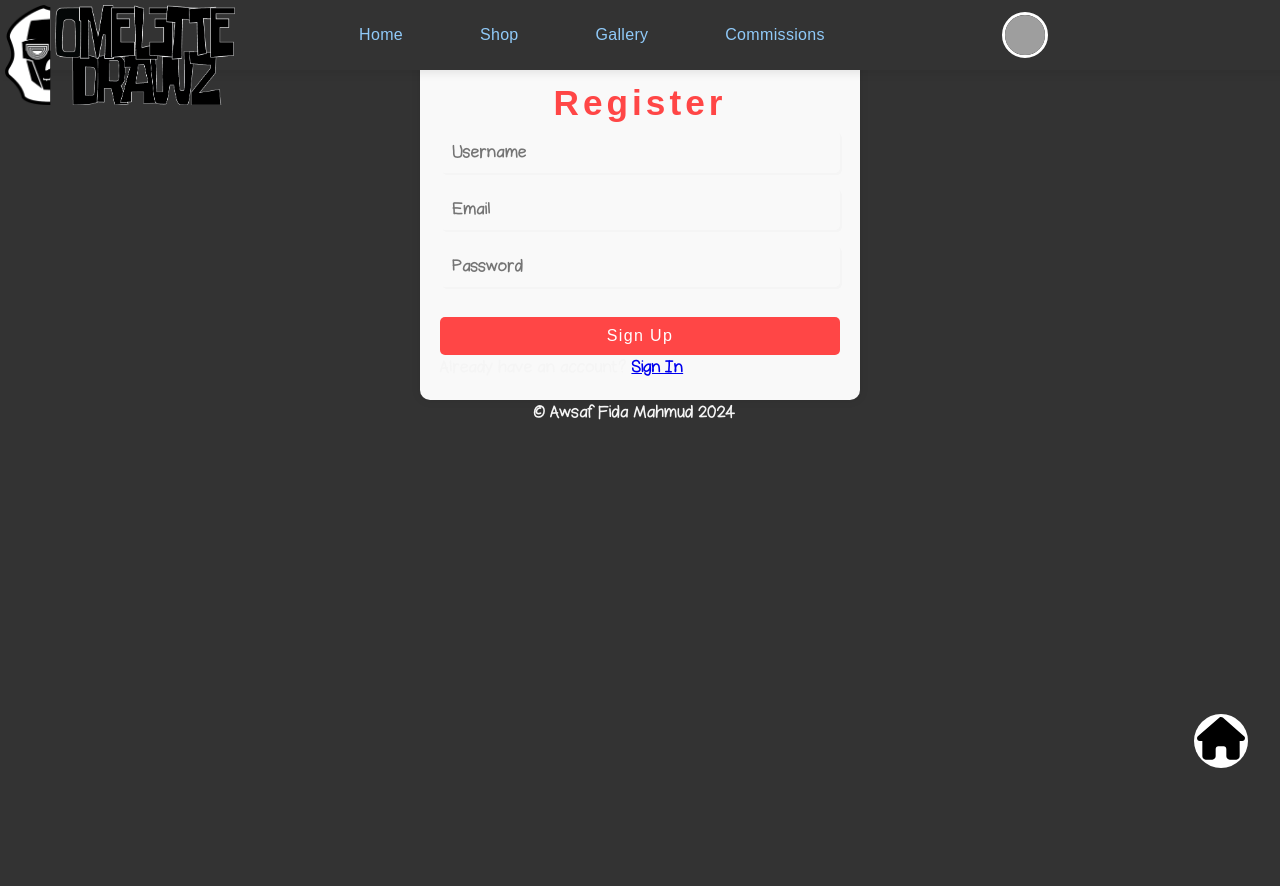
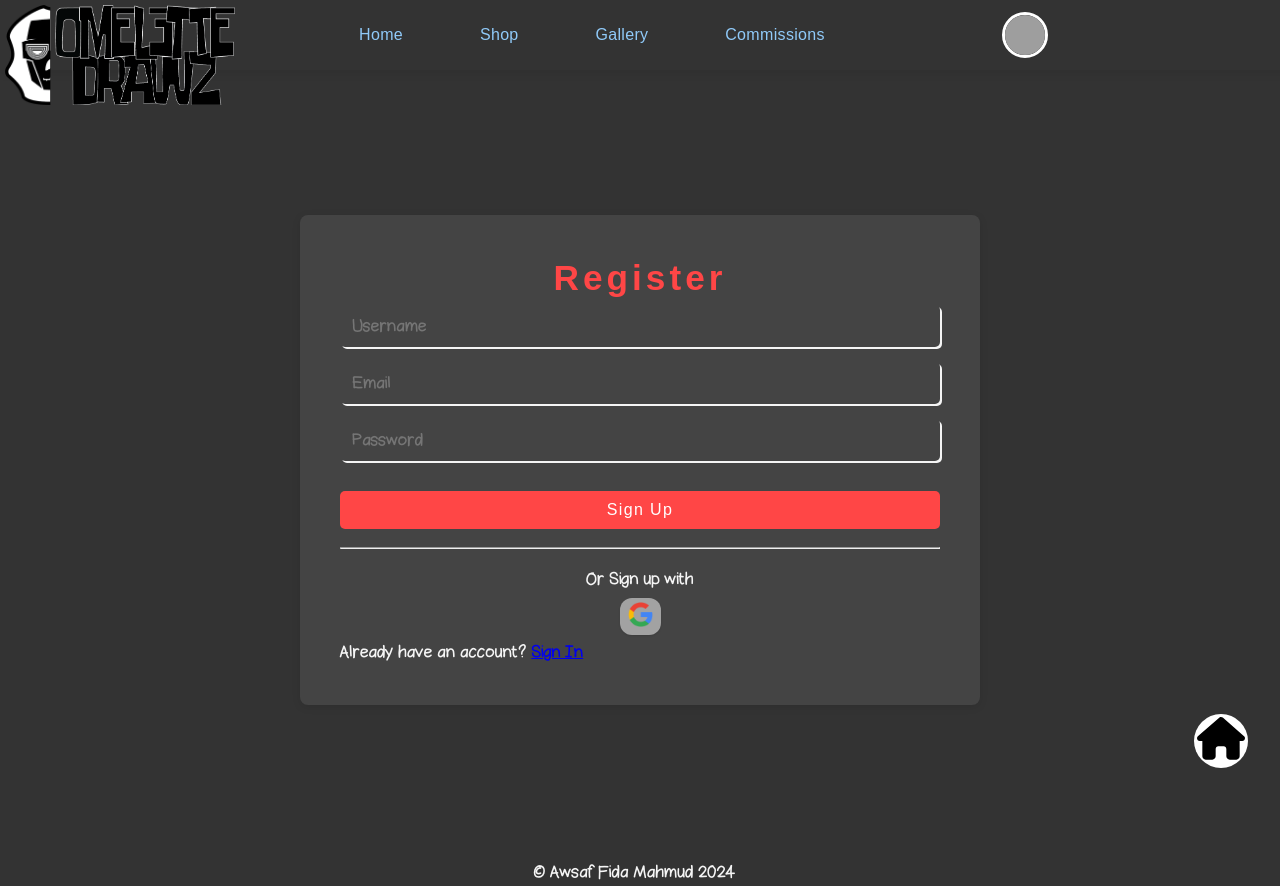
Before and after one commit to omelettech/omelettedrawz, a React (Create React App) app: page /register in a window 1280 px wide. Before the commit the page ends 800 px from the top, so only its background shows below. Built offline with nearby package versions, Linux system fonts and the light colour scheme; no server answers; grey boxes are pictures that could not be loaded; a web font is replaced by a local one.

Commit message:
Changed login and register fomrs

```diff
--- a/src/components/SmartForm/SmartForm.css
+++ b/src/components/SmartForm/SmartForm.css
@@ -28,7 +28,7 @@ body[data-theme='dark'] {
     max-width: 600px;
     margin: 0 auto;
     padding: 20px;
-    background-color: var(--form-bg);
+    background-color: var(--card-background);
     border-radius: 8px;
     box-shadow: 0 2px 8px rgba(0, 0, 0, 0.1);
 }
--- a/src/index.css
+++ b/src/index.css
@@ -91,7 +91,9 @@ body[data-theme='light'] {
     font-style: normal;
 
 }
-
+html,body,#root{
+    height: 100%;
+}
 * {
     padding: 0;
     margin: 0;
--- a/src/pages/Auth/Login.css
+++ b/src/pages/Auth/Login.css
@@ -1,13 +1,5 @@
 
 
-.signin-container {
-  max-width: 400px;
-  margin: 0 auto;
-  padding: 20px;
-  background-color: #f9f9f9;
-  border-radius: 10px;
-  box-shadow: 0 0 10px rgba(0, 0, 0, 0.1);
-}
 
 .signin-title {
   text-align: center;
@@ -53,3 +45,6 @@
 .badge:hover{
   filter: invert();
 }
+.form-container a:visited{
+  color: var(--primary-color);
+}
--- a/src/pages/Auth/Login.js
+++ b/src/pages/Auth/Login.js
@@ -1,11 +1,12 @@
 import React, {useContext, useState} from 'react';
 import './Login.css';
-import {useNavigate} from 'react-router-dom'
+import {Link, useNavigate} from 'react-router-dom'
 import {auth} from '../../config/firebase';
 import {signInWithEmailAndPassword} from 'firebase/auth';
 import {AuthContext} from '../../context/AuthContext';
 import {GoogleAuthProvider, signInWithPopup} from 'firebase/auth';
 import g_logo from "../../assets/images/google_logo.png"
+
 function SignIn() {
     const [email, setEmail] = useState('');
     const [password, setPassword] = useState('');
@@ -38,6 +39,13 @@ function SignIn() {
     }
 
     return (
+        <div style={{
+            height: "100%",
+            display: "flex",
+            justifyContent: "center",
+            alignItems: "center",
+            margin: 0,
+        }}>
             <div className="form-container">
                 <h2 className="signin-title">Sign In</h2>
                 {currentUser && <p>Welcome back, {currentUser.email}</p>}
@@ -62,13 +70,17 @@ function SignIn() {
                 <br/>
                 <hr/>
                 <p align={'center'}>Or log in with</p>
-            <div style={{display:'flex',flexDirection:"row",justifyContent: 'center'}}>
+                <div style={{display: 'flex', flexDirection: "row", justifyContent: 'center'}}>
                     <button onClick={handleGoogleLogin} className={"badge"}><img
                         src={g_logo}
                         alt="Google logo"
                         style={{width: '25px'}}
                     /></button>
                 </div>
+                <p>
+                    Don't an account? <Link to='/register'>Register</Link>
+                </p>
+            </div>
         </div>
     );
 }
--- a/src/pages/Auth/Register.css
+++ b/src/pages/Auth/Register.css
@@ -1,13 +1,4 @@
 
-
-.register-container {
-  max-width: 400px;
-  margin: 0 auto;
-  padding: 20px;
-  background-color: #f9f9f9;
-  border-radius: 10px;
-  box-shadow: 0 0 10px rgba(0, 0, 0, 0.1);
-}
 
 .register-title {
   text-align: center;
@@ -38,3 +29,6 @@
 .register-button:hover {
   background-color: var(--primary-color), 10%;
 }
+
+.form-container a:visited{
+text-decoration: none}
--- a/src/pages/Auth/Register.js
+++ b/src/pages/Auth/Register.js
@@ -1,14 +1,29 @@
 import React, {useState} from 'react';
 import './Register.css';
-import { auth } from '../../config/firebase';
-import { createUserWithEmailAndPassword,getAuth } from 'firebase/auth';
-import {Link} from "react-router-dom";
+import {auth} from '../../config/firebase';
+import {createUserWithEmailAndPassword, getAuth, GoogleAuthProvider, signInWithPopup} from 'firebase/auth';
+import {Link, useNavigate} from "react-router-dom";
+import g_logo from "../../assets/images/google_logo.png";
 
 function Register() {
     const [email, setEmail] = useState('');
     const [password, setPassword] = useState('');
     const [username, setUsername] = useState('');
     const [error, setError] = useState('');
+    const navigate = useNavigate();
+    const handleGoogleLogin = async (e) => {
+        try {
+            let provider = await new GoogleAuthProvider();
+            signInWithPopup(auth, provider).then(
+                () => navigate('/')
+            ).catch(
+                (e) => setError(e)
+            )
+        } catch (e) {
+            console.error(e)
+        }
+
+    }
     const handleRegistration = async (e) => {
         e.preventDefault();
         try {
@@ -20,7 +35,14 @@ function Register() {
     };
 
     return (
-      <div className="register-container">
+        <div style={{
+            height: "100%",
+            display: "flex",
+            justifyContent: "center",
+            alignItems: "center",
+            margin: 0,
+        }}>
+            <div className="form-container">
                 <h2 className="register-title">Register</h2>
                 {error && <p className="register-error">{error}</p>}
                 <form className="register-form" onSubmit={handleRegistration}>
@@ -47,10 +69,23 @@ function Register() {
                     />
                     <button type="submit" className="register-button">Sign Up</button>
                 </form>
+                <br/>
+                <hr/>
+                <br/>
+                <p align={'center'}>Or Sign up with</p>
+
+                <div style={{display: 'flex', flexDirection: "row", justifyContent: 'center'}}>
+                    <button onClick={handleGoogleLogin} className={"badge"}><img
+                        src={g_logo}
+                        alt="Google logo"
+                        style={{width: '25px'}}
+                    /></button>
+                </div>
                 <div className='signupContainer__box__login'>
                     <p>
-                  Already have an account? <Link to='/signin'>Sign In</Link>
+                        Already have an account? <Link to='/login'>Sign In</Link>
                     </p>
+                </div>
             </div>
         </div>
     );
```
Lines whose indentation alone changed are shown as unchanged.
